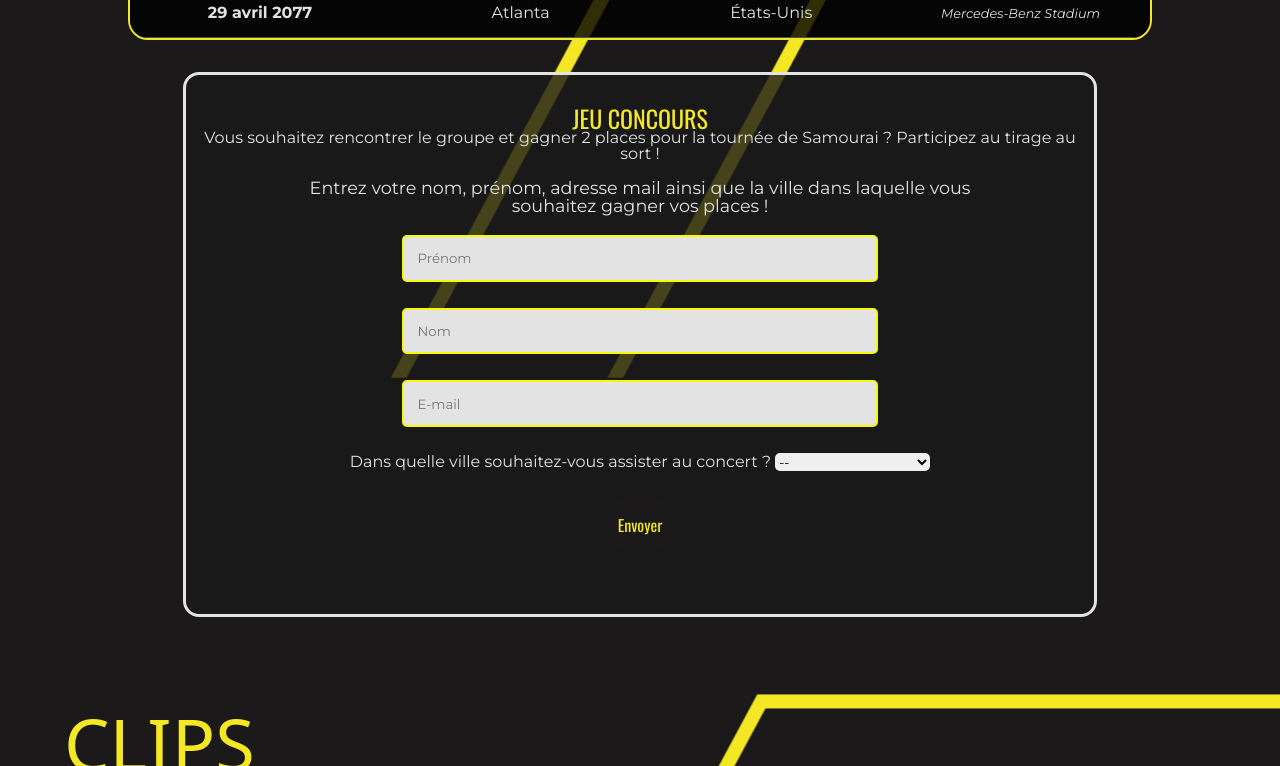
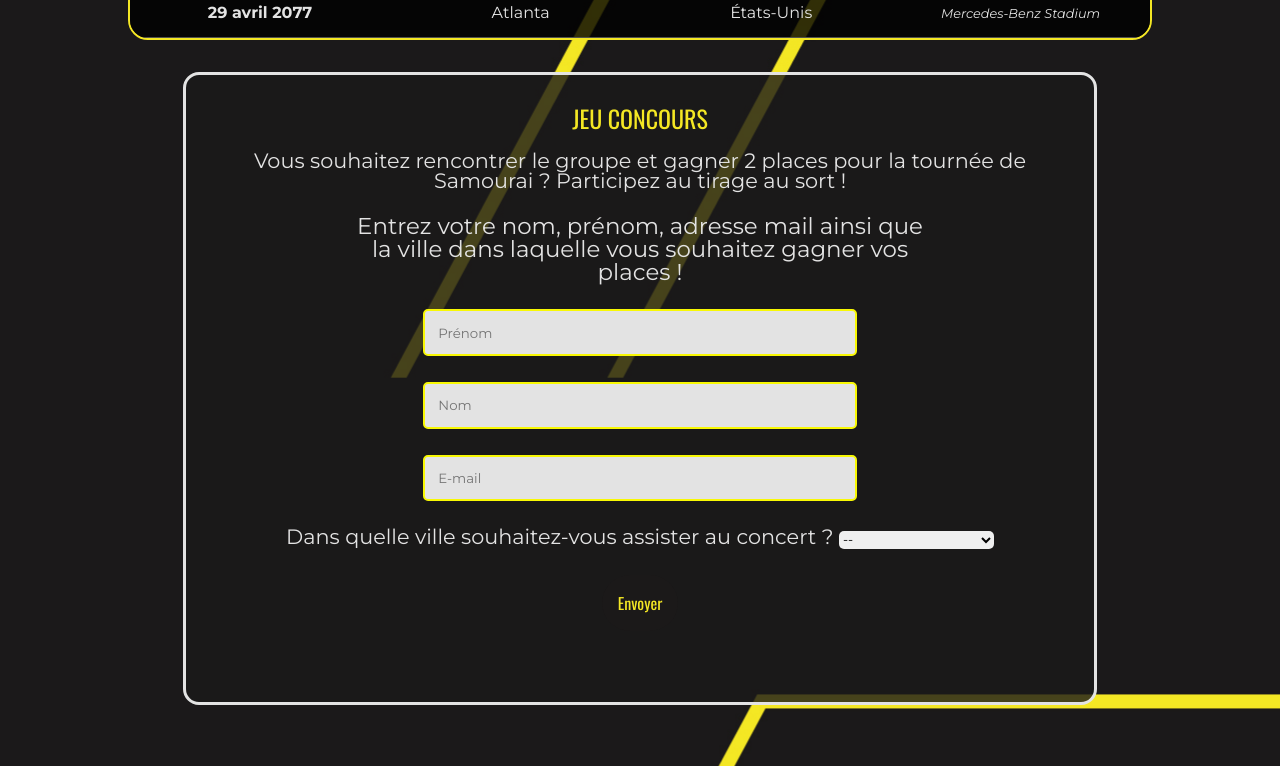
Before and after one commit to EmilieLgt/SiteGroupeSamurai, a plain HTML site: page index.html in a window 1280 px wide. Shown: the part 2620-3386 px from the top of the page. Drawn offline with nearby package versions, Linux system fonts and the light colour scheme; a web font is replaced by a local one.

Commit message:
Update index.html
problème au niveau de la div du jeu concours (il y avait une balise classe seule sans div)

```diff
--- a/index.html
+++ b/index.html
@@ -1776,9 +1776,10 @@
             <div class="jeuConcours">
                 <h3 class="titreJeu">JEU CONCOURS</h3>
 
-                <class="textjeuConcours">Vous souhaitez <strong>rencontrer le groupe</strong> et <strong>gagner 2
+                <div class="textjeuConcours">Vous souhaitez <strong>rencontrer le groupe</strong> et <strong>gagner 2
                         places
-                    </strong> pour la tournée de Samourai ? Participez au tirage au sort !
+                    </strong> pour la tournée de Samourai ? Participez au tirage au sort ! </class>
+
                 <div class="consignesConcours">Entrez votre <strong>nom</strong>, <strong>prénom</strong>,
                     <strong>adresse
                         mail</strong> ainsi que la
```
